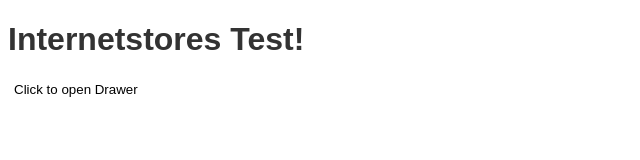
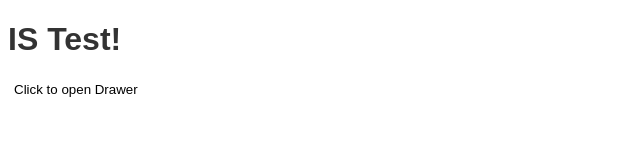
Before and after one commit to skbhardwaj/is-test, a plain HTML site: page index.html in a window 1280 px wide. Shown: the whole page, without its empty margins (0-640 px from the left). Drawn offline with Linux system fonts and the light colour scheme.

Commit message:
Update index.html

```diff
--- a/index.html
+++ b/index.html
@@ -3,14 +3,14 @@
   <head>
     <meta charset="UTF-8" />
     <meta name="viewport" content="width=device-width, initial-scale=1.0" />
-    <title>Hello World - Internetstores!</title>
+    <title>Hello World - IS!</title>
 
     <link rel="stylesheet" href="./styles/main.css" />
     <script defer src="./scripts/main.js"></script>
   </head>
   <body>
     <header>
-      <h1>Internetstores Test!</h1>
+      <h1>IS Test!</h1>
       <nav class="navigation">
         <aside class="slider-column">
           <div class="slider-header shadow">
```
